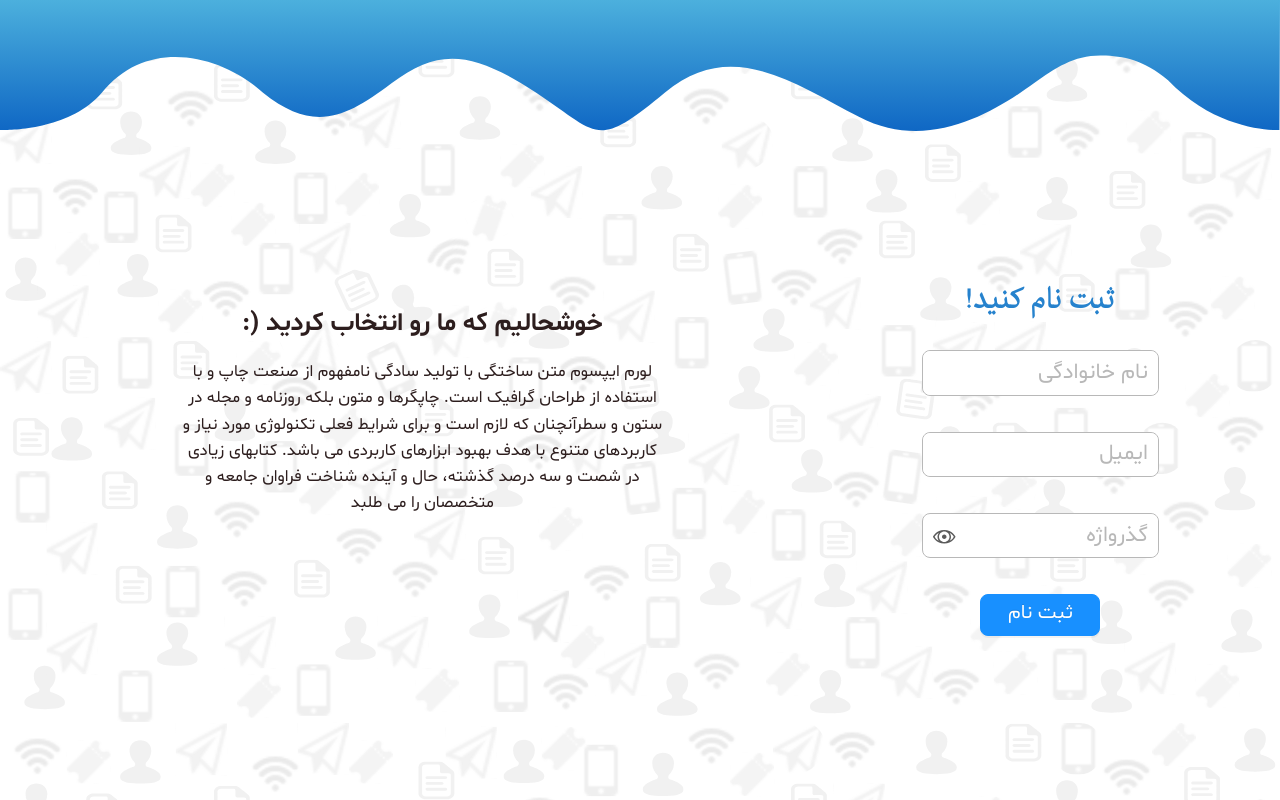
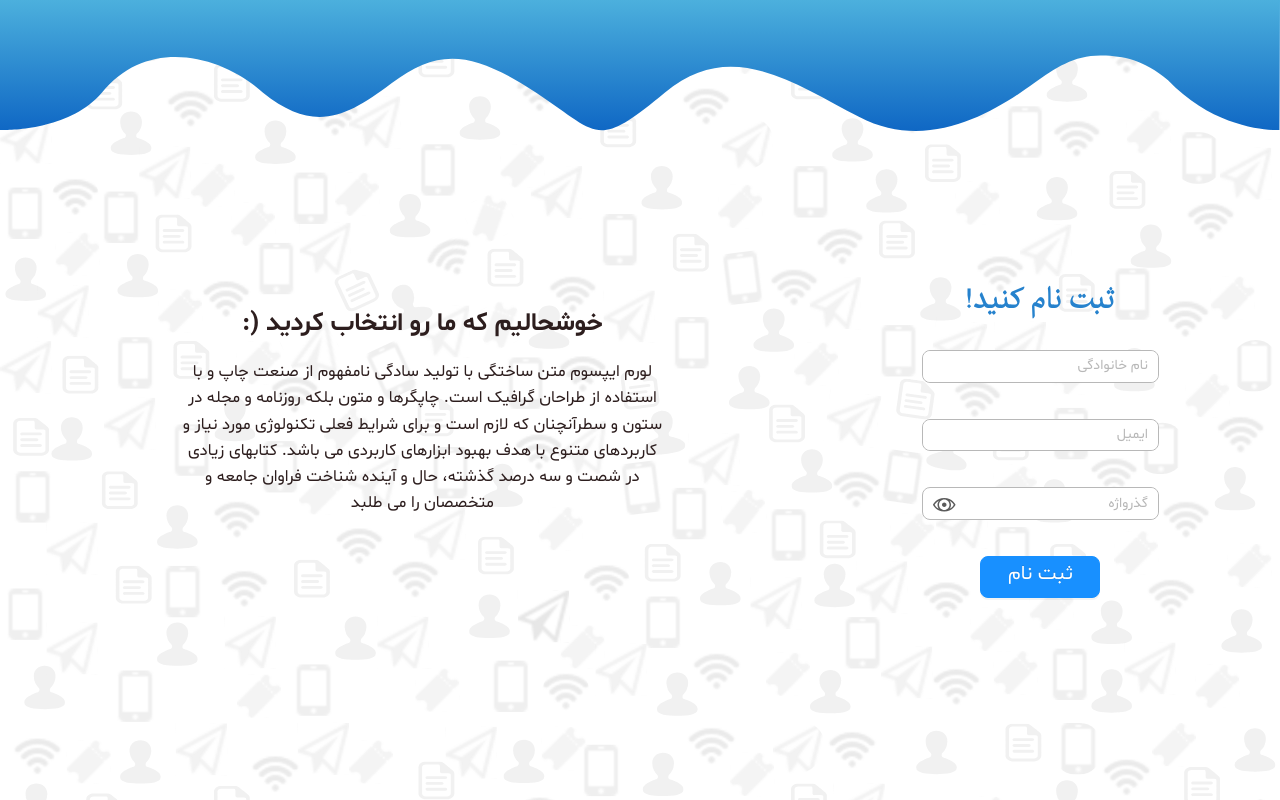
Before and after one commit to zahra-m-27/TicksySPA, a React (Create React App) app: page /sign-up in a window 1280 px wide. Built offline with nearby package versions, Linux system fonts and the light colour scheme.

Commit message:
Improve Styles

```diff
--- a/src/app/Components/SEInput/index.tsx
+++ b/src/app/Components/SEInput/index.tsx
@@ -14,6 +14,7 @@ interface Props {
   icon?: JSX.Element;
   isNumeric?: boolean;
   inputClassName?: string;
+  labelClassName?: string;
   type: "password" | "text";
   onIconPressed?: () => void;
   passwordCanBeVisible?: boolean;
@@ -30,6 +31,7 @@ export default function SEInput({
   className,
   onChangeText,
   onIconPressed,
+  labelClassName,
   inputClassName,
   isNumeric = false,
   innerContainerClassName,
@@ -108,16 +110,21 @@ export default function SEInput({
     }
   }
 
-  let labelStyle = styles.label;
+  let labelStyle = ClassNames(styles.label, labelClassName);
   if (IsFocused) {
     if (IsRegexFailed) {
       labelStyle = ClassNames(
         styles.label,
         styles.focused_label,
-        styles.failed_regex_focused_label_color
+        styles.failed_regex_focused_label_color,
+        labelClassName
       );
     } else {
-      labelStyle = ClassNames(styles.label, styles.focused_label);
+      labelStyle = ClassNames(
+        styles.label,
+        styles.focused_label,
+        labelClassName
+      );
     }
   }
 
@@ -132,7 +139,7 @@ export default function SEInput({
           onFocus={onFocus}
           onChange={onChange}
           placeholder={IsFocused ? hint : ""}
-          className={ClassNames(styles.input, inputClassName)}
+          className={ClassNames(styles.input, inputClassName, labelClassName)}
         />
         {passwordCanBeVisible &&
           type === "password" &&
--- a/src/app/Components/SEInput/styles.module.scss
+++ b/src/app/Components/SEInput/styles.module.scss
@@ -29,7 +29,7 @@ $failed_regex_primary_color: #e62e00;
   top: 50%;
   color: #b8b8b8;
   margin: 0 10px;
-  font-size: 22px;
+  font-size: 20px;
   transition: .2s;
   position: absolute;
   pointer-events: none;
--- a/src/app/Pages/Authorization/ChangePassword/Components/ChangePasswordInputBox/index.tsx
+++ b/src/app/Pages/Authorization/ChangePassword/Components/ChangePasswordInputBox/index.tsx
@@ -16,18 +16,20 @@ export default function ForgotPasswordInputBox({ className }: Props) {
         label="گذرواژه"
         hint=""
         onChangeText={() => {}}
-        innerContainerClassName={styles.inner_container}
         inputClassName={styles.input}
         className={styles.input_class}
+        labelClassName={styles.input_label}
+        innerContainerClassName={styles.inner_container}
       />
       <SEInput
         type="password"
         label="تاييد گذرواژه"
         hint=""
         onChangeText={() => {}}
-        innerContainerClassName={styles.inner_container}
         inputClassName={styles.input}
         className={styles.input_class}
+        labelClassName={styles.input_label}
+        innerContainerClassName={styles.inner_container}
       />
       <Button type="primary" className={styles.enter_button}>
         ثبت
--- a/src/app/Pages/Authorization/ChangePassword/Components/ChangePasswordInputBox/styles.module.scss
+++ b/src/app/Pages/Authorization/ChangePassword/Components/ChangePasswordInputBox/styles.module.scss
@@ -16,7 +16,12 @@ $input_background_color: #fff;
 
 .input {
   width: 100%;
+  font-size: clamp(14px, 1.1vw, 20px);
   background-color: $input_background_color;
+}
+
+.input_label {
+  font-size: clamp(14px, 1.1vw, 20px);
 }
 
 .inner_container {
--- a/src/app/Pages/Authorization/ForgotPassword/Components/ForgotPasswordInputBox/index.tsx
+++ b/src/app/Pages/Authorization/ForgotPassword/Components/ForgotPasswordInputBox/index.tsx
@@ -20,9 +20,10 @@ export default function ForgotPasswordInputBox({ className }: Props) {
         regex={
           /^(([^<>()[\]\\.,;:\s@"]+(\.[^<>()[\]\\.,;:\s@"]+)*)|(".+"))@((\[[0-9]{1,3}\.[0-9]{1,3}\.[0-9]{1,3}\.[0-9]{1,3}])|(([a-zA-Z\-0-9]+\.)+[a-zA-Z]{3,}))$/
         }
-        innerContainerClassName={styles.inner_container}
         inputClassName={styles.input}
         className={styles.input_class}
+        labelClassName={styles.input_label}
+        innerContainerClassName={styles.inner_container}
       />
 
       <Button type="primary" className={styles.enter_button}>
--- a/src/app/Pages/Authorization/ForgotPassword/Components/ForgotPasswordInputBox/styles.module.scss
+++ b/src/app/Pages/Authorization/ForgotPassword/Components/ForgotPasswordInputBox/styles.module.scss
@@ -16,7 +16,12 @@ $input_background_color: #fff;
 
 .input {
   width: 100%;
+  font-size: clamp(14px, 1.1vw, 20px);
   background-color: $input_background_color;
+}
+
+.input_label {
+  font-size: clamp(14px, 1.1vw, 20px);
 }
 
 .inner_container {
--- a/src/app/Pages/Authorization/SignIn/Components/SignInInputBox/index.tsx
+++ b/src/app/Pages/Authorization/SignIn/Components/SignInInputBox/index.tsx
@@ -19,18 +19,20 @@ export default function SignInInputBox({ className }: Props) {
         regex={
           /^(([^<>()[\]\\.,;:\s@"]+(\.[^<>()[\]\\.,;:\s@"]+)*)|(".+"))@((\[[0-9]{1,3}\.[0-9]{1,3}\.[0-9]{1,3}\.[0-9]{1,3}])|(([a-zA-Z\-0-9]+\.)+[a-zA-Z]{3,}))$/
         }
-        innerContainerClassName={styles.inner_container}
         inputClassName={styles.input}
         className={styles.input_class}
+        labelClassName={styles.input_label}
+        innerContainerClassName={styles.inner_container}
       />
       <SEInput
         type="password"
         label="گذرواژه"
         hint=""
         onChangeText={() => {}}
-        innerContainerClassName={styles.inner_container}
         inputClassName={styles.input}
         className={styles.input_class}
+        labelClassName={styles.input_label}
+        innerContainerClassName={styles.inner_container}
       />
       <Button type="primary" className={styles.enter_button}>
         ورود
--- a/src/app/Pages/Authorization/SignIn/Components/SignInInputBox/styles.module.scss
+++ b/src/app/Pages/Authorization/SignIn/Components/SignInInputBox/styles.module.scss
@@ -16,7 +16,12 @@ $input_background_color: #fff;
 
 .input {
   width: 100%;
+  font-size: clamp(14px, 1.1vw, 20px);
   background-color: $input_background_color;
+}
+
+.input_label {
+  font-size: clamp(14px, 1.1vw, 20px);
 }
 
 .inner_container {
--- a/src/app/Pages/Authorization/SignUp/Components/SignUpInputBox/index.tsx
+++ b/src/app/Pages/Authorization/SignUp/Components/SignUpInputBox/index.tsx
@@ -16,9 +16,10 @@ export default function SignInInputBox({ className }: Props) {
         label="نام خانوادگی"
         hint=""
         onChangeText={() => {}}
-        innerContainerClassName={styles.inner_container}
         inputClassName={styles.input}
         className={styles.input_class}
+        labelClassName={styles.input_label}
+        innerContainerClassName={styles.inner_container}
       />
       <SEInput
         type="text"
@@ -28,18 +29,20 @@ export default function SignInInputBox({ className }: Props) {
         regex={
           /^(([^<>()[\]\\.,;:\s@"]+(\.[^<>()[\]\\.,;:\s@"]+)*)|(".+"))@((\[[0-9]{1,3}\.[0-9]{1,3}\.[0-9]{1,3}\.[0-9]{1,3}])|(([a-zA-Z\-0-9]+\.)+[a-zA-Z]{3,}))$/
         }
-        innerContainerClassName={styles.inner_container}
         inputClassName={styles.input}
         className={styles.input_class}
+        labelClassName={styles.input_label}
+        innerContainerClassName={styles.inner_container}
       />
       <SEInput
         type="password"
         label="گذرواژه"
         hint=""
         onChangeText={() => {}}
-        innerContainerClassName={styles.inner_container}
         inputClassName={styles.input}
         className={styles.input_class}
+        labelClassName={styles.input_label}
+        innerContainerClassName={styles.inner_container}
       />
       <Button type="primary" className={styles.enter_button}>
         ثبت نام
--- a/src/app/Pages/Authorization/SignUp/Components/SignUpInputBox/styles.module.scss
+++ b/src/app/Pages/Authorization/SignUp/Components/SignUpInputBox/styles.module.scss
@@ -16,7 +16,12 @@ $input_background_color: #fff;
 
 .input {
   width: 100%;
+  font-size: clamp(14px, 1.1vw, 20px);
   background-color: $input_background_color;
+}
+
+.input_label {
+  font-size: clamp(14px, 1.1vw, 20px);
 }
 
 .inner_container {
```
